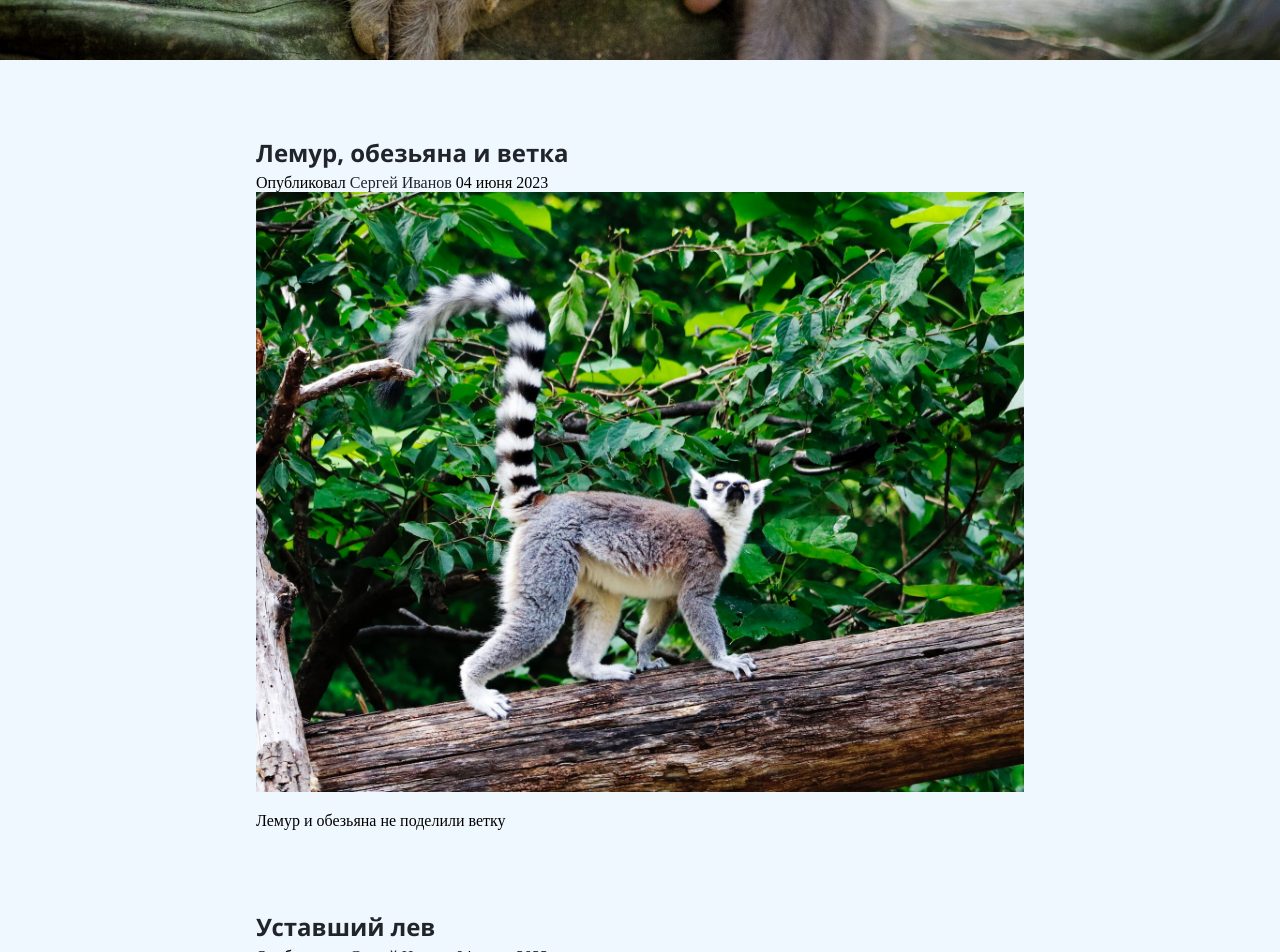
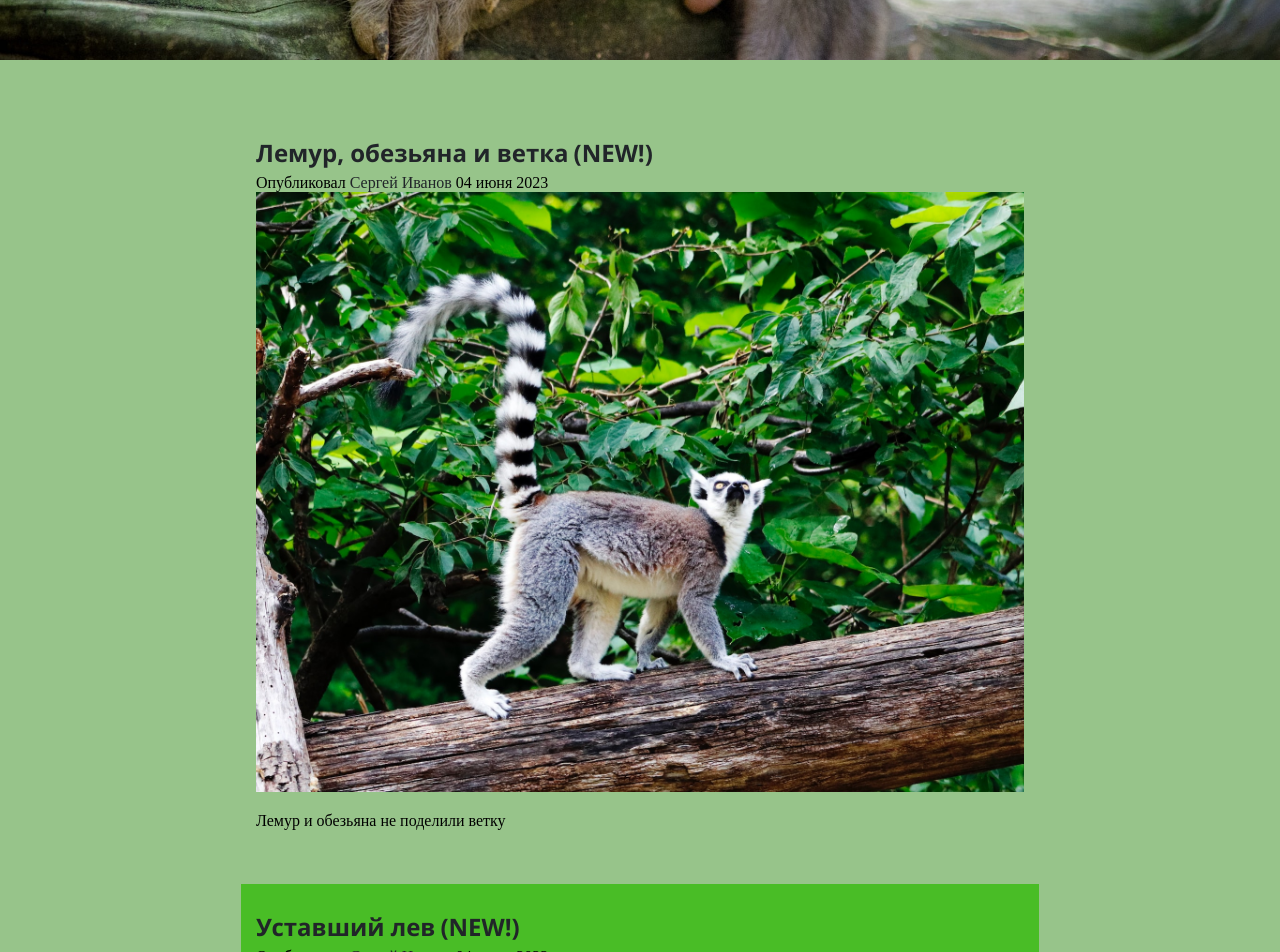
Before and after one commit to SergeySomeone/Base_CSS, a plain HTML site: page index.html in a window 1280 px wide. Shown: the part 540-1492 px from the top of the page. Drawn offline with Linux system fonts and the light colour scheme.

Commit message:
add backgrounds

```diff
--- a/css/style.css
+++ b/css/style.css
@@ -22,7 +22,7 @@ h1 {
 }
 
 .news {
-    background-color: aliceblue;
+    background-color: #97c48a;
     padding: 50px 0px 32px;
 }
 
@@ -32,6 +32,10 @@ article {
     padding: 6px 15px;
     border-bottom: 1 px solid rgb(128, 128, 128);
 }
+
+article:nth-child(even) {
+    background-color: #49bd26;
+ }
 
 article a {
     color: rgb(33, 37, 41);
@@ -45,6 +49,16 @@ article a:hover {
 article h2 {
     font-family: 'Segoe UI', Tahoma, Geneva, Verdana, sans-serif;
     margin-bottom: 5px;
+}
+
+.Lemur::after {
+    content: "(NEW!)";
+    padding-left: 5px;
+}
+
+.Lion::after {
+    content: "(NEW!)";
+    padding-left: 5px;
 }
 
 article img {
--- a/index.html
+++ b/index.html
@@ -14,7 +14,7 @@
     <section class="news">
         <article>
             <a href="pages/1NEW.html">
-                <h2>Лемур, обезьяна и ветка</h2>
+                <h2 class="Lemur">Лемур, обезьяна и ветка</h2>
             </a>
             <div class="article-meta">
                 Опубликовал <a href="#">Сергей Иванов</a> 04 июня 2023
@@ -24,7 +24,7 @@
         </article>
         <article>
             <a href="pages/2NEW.html">
-                <h2>Уставший лев</h2>
+                <h2 class="Lion">Уставший лев</h2>
             </a>
             <div class="article-meta">
                 Опубликовал <a href="#">Сергей Иванов</a> 04 июня 2023
@@ -57,7 +57,7 @@
                 <h2>Как зима???</h2>
             </a>
             <div class="article-meta">
-                Опубликовал <a href="#">Сергей Иванов</a> 04 июня 2023
+                Опубликовал <a href="https://github.com/SergeySomeone">Сергей Иванов</a> 04 июня 2023
             </div>
             <img src="./images/5_new.jpg">
             <p>В Антананариву похолодание</p>
```
